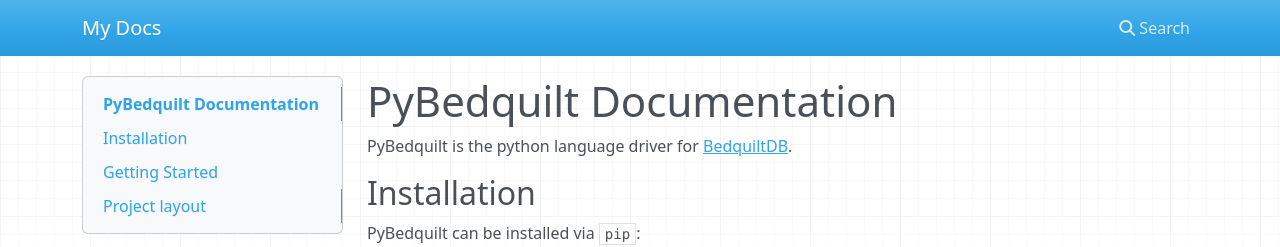
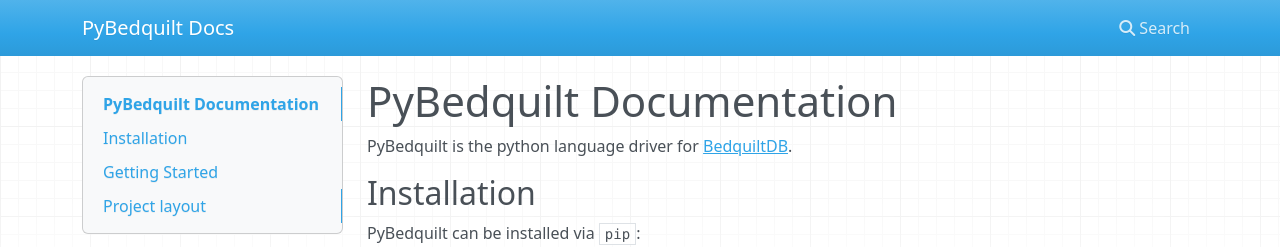
Before and after one commit to BedquiltDB/pybedquilt, an MkDocs documentation site: the page built from docs/docs/index.md, in a window 1280 px wide. Shown: the top 247 px of the page. Built offline with MkDocs 1.6.1, drawn with Linux system fonts in a browser that asks for light colours; nearby versions of some CDN libraries.

Commit message:
Update site name

```diff
--- a/docs/mkdocs.yml
+++ b/docs/mkdocs.yml
@@ -1 +1 @@
-site_name: My Docs
+site_name: PyBedquilt Docs
```
